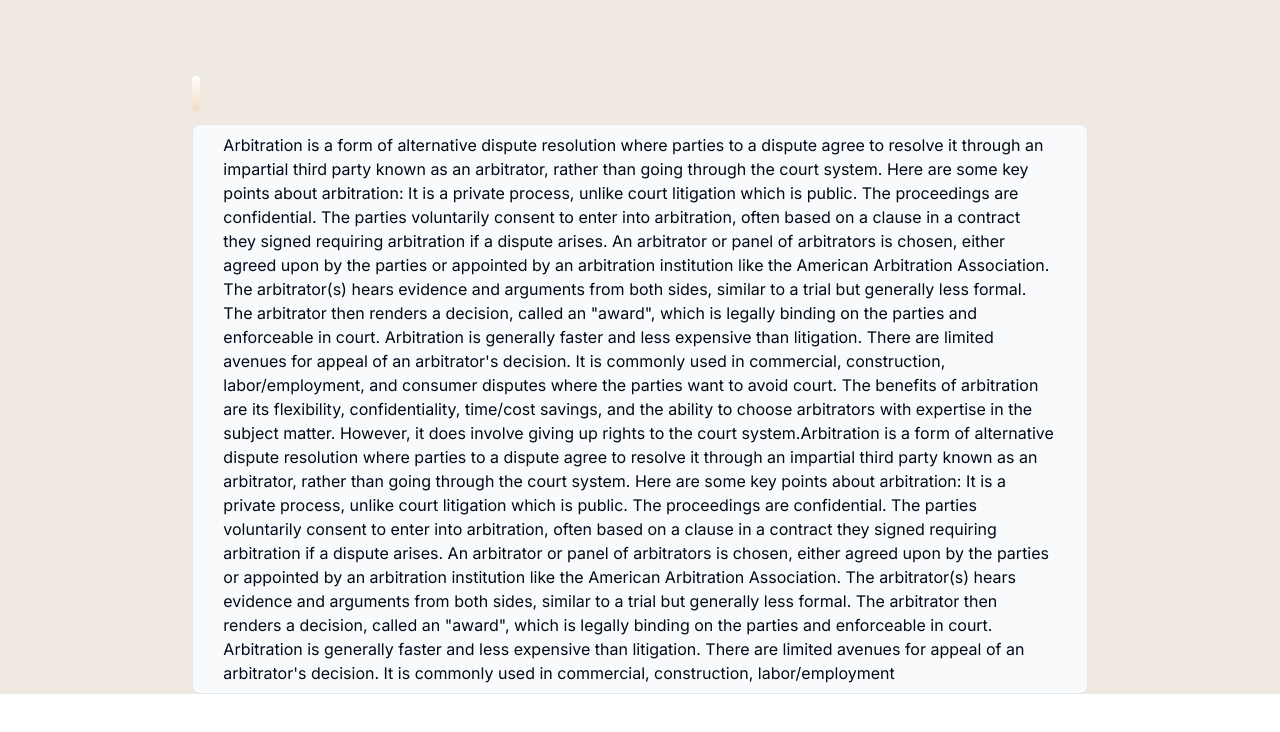
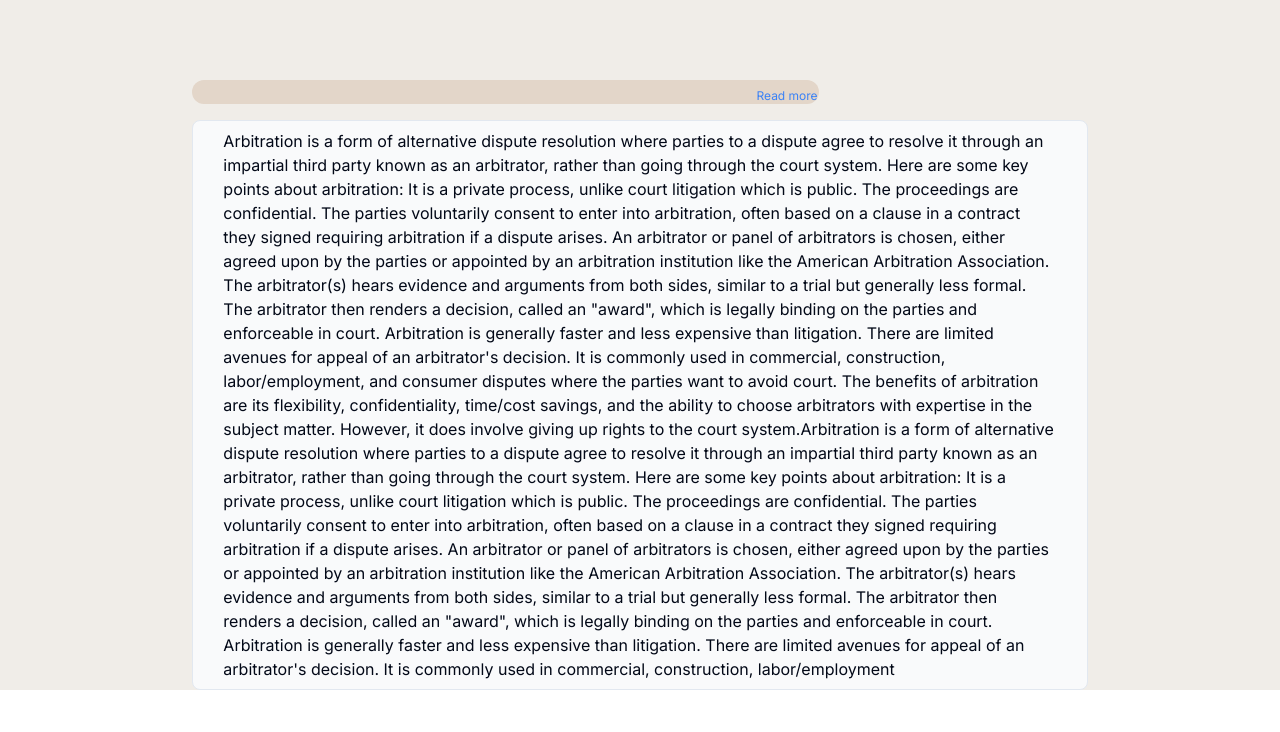
Before and after one commit to vigneshraja122/research-engine, a Next.js app: page /researchpad in a window 1280 px wide. Shown: the top 732 px of the page. Built offline with nearby package versions, Linux system fonts and the light colour scheme.

Commit message:
Clickable question

```diff
--- a/app/researchpad/page.tsx
+++ b/app/researchpad/page.tsx
@@ -1,17 +1,40 @@
-export default async function Search({
+"use client";
+import { useState } from "react";
+
+export default function Search({
   searchParams,
 }: {
   searchParams: { [key: string]: string };
 }) {
   const question = searchParams.q;
+  const [expanded, setExpanded] = useState(false);
+
+  const toggleExpanded = () => {
+    setExpanded(!expanded);
+  };
 
   return (
-    <div className="w-full flex flex-col items-center bg-[#f0e9e1]">
+    <div className="w-full flex flex-col items-center bg-[#f0ede8]">
       <div className="w-full h-20"></div>
-      <div className="w-[70%] space-y-4 ">
-        <span className="text-xl font-sans  rounded-lg bg-gradient-to-b from-white to-[#f2dcc4] p-1">
-          {question}
-        </span>
+      <div className="w-[70%] space-y-4">
+        <div className="flex items-center bg-[#e3d6c9] w-[70%] rounded-xl">
+          <h1
+            className={`text-xl font-sans rounded-lg  p-1 w-[90%] cursor-pointer ${
+              expanded ? "" : "truncate"
+            }`}
+            onClick={toggleExpanded}
+          >
+            {question}
+          </h1>
+          {!expanded && (
+            <p
+              className="text-blue-500 cursor-pointer text-xs mt-2"
+              onClick={toggleExpanded}
+            >
+              Read more
+            </p>
+          )}
+        </div>
         <div className="w-full h-full border rounded-lg flex justify-center items-center bg-gray-50">
           <p className="w-[95%] p-2">
             Arbitration is a form of alternative dispute resolution where
@@ -26,32 +49,34 @@ export default async function Search({
             appointed by an arbitration institution like the American
             Arbitration Association. The arbitrator(s) hears evidence and
             arguments from both sides, similar to a trial but generally less
-            formal. The arbitrator then renders a decision, called an &#34;award&#34;,
-            which is legally binding on the parties and enforceable in court.
-            Arbitration is generally faster and less expensive than litigation.
-            There are limited avenues for appeal of an arbitrator&#39;s decision. It
-            is commonly used in commercial, construction, labor/employment, and
-            consumer disputes where the parties want to avoid court. The
-            benefits of arbitration are its flexibility, confidentiality,
-            time/cost savings, and the ability to choose arbitrators with
-            expertise in the subject matter. However, it does involve giving up
-            rights to the court system.Arbitration is a form of alternative dispute resolution where
-            parties to a dispute agree to resolve it through an impartial third
-            party known as an arbitrator, rather than going through the court
-            system. Here are some key points about arbitration: It is a private
-            process, unlike court litigation which is public. The proceedings
-            are confidential. The parties voluntarily consent to enter into
-            arbitration, often based on a clause in a contract they signed
-            requiring arbitration if a dispute arises. An arbitrator or panel of
-            arbitrators is chosen, either agreed upon by the parties or
-            appointed by an arbitration institution like the American
-            Arbitration Association. The arbitrator(s) hears evidence and
-            arguments from both sides, similar to a trial but generally less
-            formal. The arbitrator then renders a decision, called an &#34;award&#34;,
-            which is legally binding on the parties and enforceable in court.
-            Arbitration is generally faster and less expensive than litigation.
-            There are limited avenues for appeal of an arbitrator&#39;s decision. It
-            is commonly used in commercial, construction, labor/employment</p>
+            formal. The arbitrator then renders a decision, called an
+            &#34;award&#34;, which is legally binding on the parties and
+            enforceable in court. Arbitration is generally faster and less
+            expensive than litigation. There are limited avenues for appeal of
+            an arbitrator&#39;s decision. It is commonly used in commercial,
+            construction, labor/employment, and consumer disputes where the
+            parties want to avoid court. The benefits of arbitration are its
+            flexibility, confidentiality, time/cost savings, and the ability to
+            choose arbitrators with expertise in the subject matter. However, it
+            does involve giving up rights to the court system.Arbitration is a
+            form of alternative dispute resolution where parties to a dispute
+            agree to resolve it through an impartial third party known as an
+            arbitrator, rather than going through the court system. Here are
+            some key points about arbitration: It is a private process, unlike
+            court litigation which is public. The proceedings are confidential.
+            The parties voluntarily consent to enter into arbitration, often
+            based on a clause in a contract they signed requiring arbitration if
+            a dispute arises. An arbitrator or panel of arbitrators is chosen,
+            either agreed upon by the parties or appointed by an arbitration
+            institution like the American Arbitration Association. The
+            arbitrator(s) hears evidence and arguments from both sides, similar
+            to a trial but generally less formal. The arbitrator then renders a
+            decision, called an &#34;award&#34;, which is legally binding on the
+            parties and enforceable in court. Arbitration is generally faster
+            and less expensive than litigation. There are limited avenues for
+            appeal of an arbitrator&#39;s decision. It is commonly used in
+            commercial, construction, labor/employment
+          </p>
         </div>
       </div>
     </div>
```
